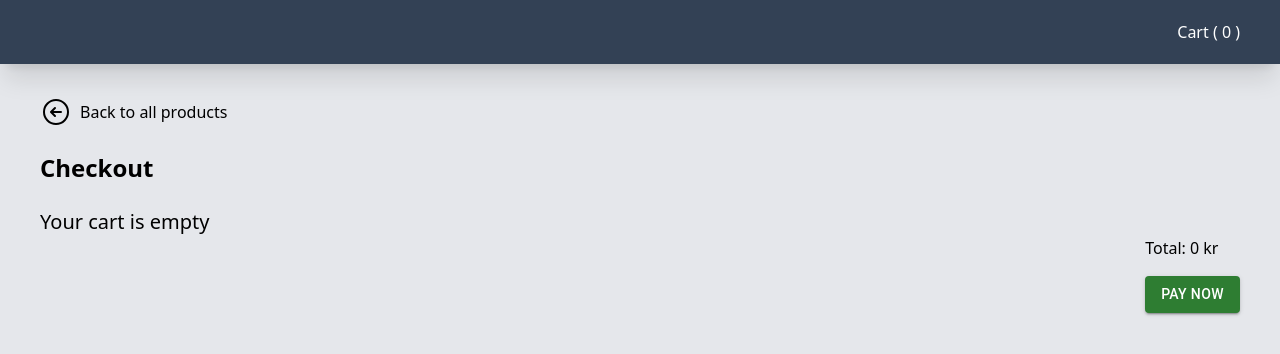
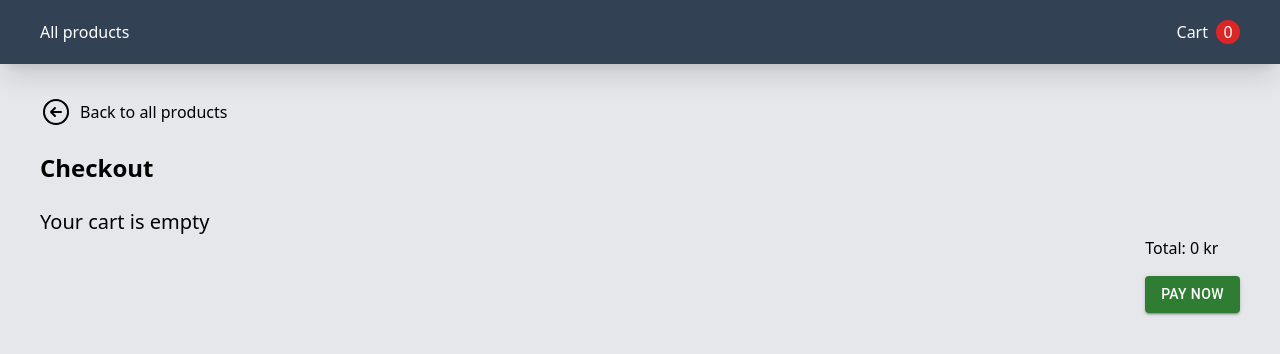
Before and after one commit to cfarq/-lendo-frontend-test, a React (Vite) app: page /checkout in a window 1280 px wide. Shown: the top 354 px of the page. Built offline with nearby package versions, Linux system fonts and the light colour scheme.

Commit message:
more styles tidy up / UX additions

```diff
--- a/src/components/CheckoutDetails/CheckoutItem.tsx
+++ b/src/components/CheckoutDetails/CheckoutItem.tsx
@@ -29,8 +29,19 @@ export const CheckoutItem = ({ item }: CheckoutItemProps): JSX.Element => {
   return (
     <div className="grid grid-cols-4 py-5 border-b border-b-slate-400">
       <div className="flex flex-col">
-        <div>
-          <Link to={`/product/${item.id}`}>{item.name}</Link>
+        <div className="flex">
+          <Link
+            className="capitalize hover:text-blue-600"
+            to={`/product/${item.id}`}
+          >
+            {item.name}
+          </Link>
+          <button
+            className="inline-block ml-2 text-sm text-red-500 hover:text-red-600"
+            onClick={() => handleRemoveFromCart(item)}
+          >
+            Remove
+          </button>
         </div>
         <div className="space-x-2 text-sm text-gray-600">
           <span className="capitalize">{item.variantDetails.color}</span>
@@ -41,18 +52,12 @@ export const CheckoutItem = ({ item }: CheckoutItemProps): JSX.Element => {
             <span>{item.variantDetails.storage}GB</span>
           ) : null}
         </div>
-        <button
-          className="inline-block"
-          onClick={() => handleRemoveFromCart(item)}
-        >
-          Remove
-        </button>
       </div>
       <div>{item.price} kr</div>
-      <div className="flex p-6 rounded-md border border-slate-400 max-w-[120px] justify-around">
+      <div className="flex px-2 py-3 rounded-md border border-slate-400 max-w-[120px] justify-around">
         <button
           onClick={() => handleQuantityDecrease(item)}
-          className="pl-2 pr-4"
+          className="pl-2 pr-2"
         >
           -
         </button>
@@ -60,7 +65,7 @@ export const CheckoutItem = ({ item }: CheckoutItemProps): JSX.Element => {
         <button
           disabled={item.cartQuantity >= item.variantDetails.quantity}
           onClick={() => handleQuantityIncrease(item)}
-          className="pl-4 pr-2 disabled:opacity-50"
+          className="pl-2 pr-2 disabled:opacity-50"
         >
           +
         </button>
--- a/src/components/Page/PageHeader.tsx
+++ b/src/components/Page/PageHeader.tsx
@@ -14,9 +14,16 @@ export const PageHeader = ({}): JSX.Element => {
 
   return (
     <div className="flex items-center justify-between w-full fixed top-0 shadow-xl bg-slate-700 text-white px-10 py-5">
-      <div></div>
       <div>
-        <Link to="/checkout">Cart ( {cartTotalQuantity} )</Link>
+        <Link to="/">All products</Link>
+      </div>
+      <div>
+        <Link className="flex" to="/checkout">
+          Cart{" "}
+          <span className="rounded-full ml-2 w-6 h-6 bg-red-600 flex flex-col text-center justify-center">
+            {cartTotalQuantity}
+          </span>
+        </Link>
       </div>
     </div>
   );
--- a/src/components/ProductListItem/ProductListItem.tsx
+++ b/src/components/ProductListItem/ProductListItem.tsx
@@ -12,7 +12,7 @@ export const ProductListItem = ({
   return (
     <Link to={`/product/${product.id}`} className="relative">
       <div
-        className={`w-full bg-white overflow-hidden rounded-md p-5 h-full shadow-lg hover:bg-blue-50 flex flex-col justify-center ${
+        className={`w-full bg-white overflow-hidden min-h-[112px] rounded-md p-5 h-full shadow-lg hover:bg-blue-50 flex flex-col justify-center ${
           !product.available ? "opacity-60" : ""
         }`}
       >
```
